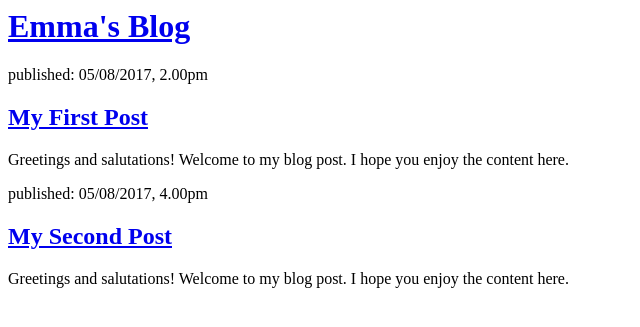
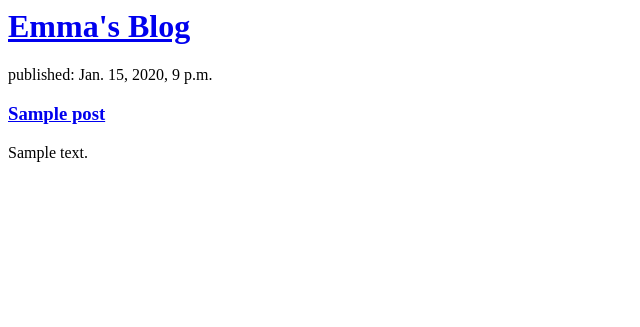
Before and after one commit to EmmaMorrison/my-first-blog, a Django app: template blog/templates/blog/post_list.html in a window 1280 px wide. Shown: the top 327 px of the page, without its empty margins (0-640 px from the left). Run offline with Django 3.2, Linux system fonts and the light colour scheme; the template is opened without the code that fills it: values that come from a table or form of the project are taken from there, others are empty; tables that the repository leaves empty hold one stand-in row (values such as "Sample post").

Commit message:
Modified templates to display posts from database.

```diff
--- a/blog/templates/blog/post_list.html
+++ b/blog/templates/blog/post_list.html
@@ -4,20 +4,16 @@
    </head>
    <body>
      <div>
-       <h1><a href=" ">Emma's Blog</a></h1>
+       <h1><a href="/">Emma's Blog</a></h1>
      </div>
 
-     <div>
-       <p>published: 05/08/2017, 2.00pm</p>
-       <h2><a href=" ">My First Post</a></h2>
-         <p>Greetings and salutations! Welcome to my blog post. I hope you enjoy the content here.</p>
-     </div>
-
-     <div>
-       <p>published: 05/08/2017, 4.00pm</p>
-       <h2><a href=" ">My Second Post</a></h2>
-         <p>Greetings and salutations! Welcome to my blog post. I hope you enjoy the content here.</p>
-     </div>
+       {% for post in posts %}
+          <div>
+            <p>published: {{ post.published_date }}</p>
+            <h3><a href=" ">{{ post.title }}</a></h3>
+            <p>{{ post.text|linebreaksbr }}</p>
+          </div>
+       {% endfor %}
 
    </body>
 </html>
--- a/blog/views.py
+++ b/blog/views.py
@@ -1,5 +1,8 @@
 from django.shortcuts import render
+from django.utils import timezone
+from .models import Post
 
 # Create your views here.
 def post_list(request):
-    return render(request, 'blog/post_list.html', {})
+    posts = Post.objects.filter(published_date__lte=timezone.now()).order_by('published_date')
+    return render(request, 'blog/post_list.html', {'posts': posts})
```
